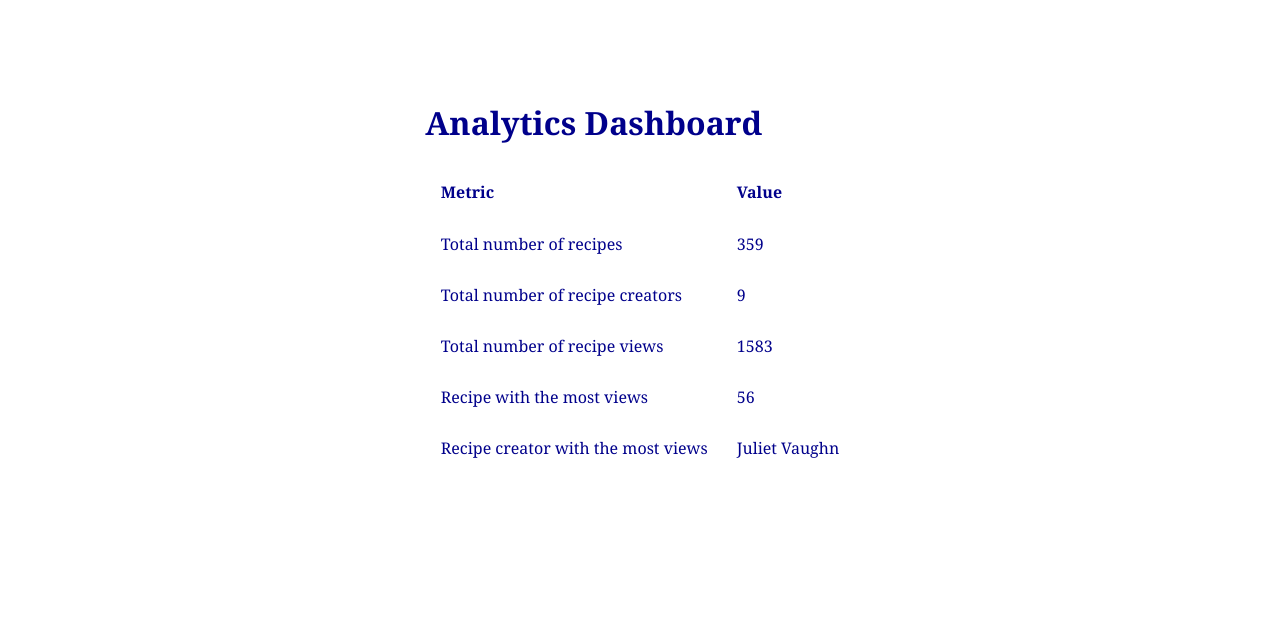
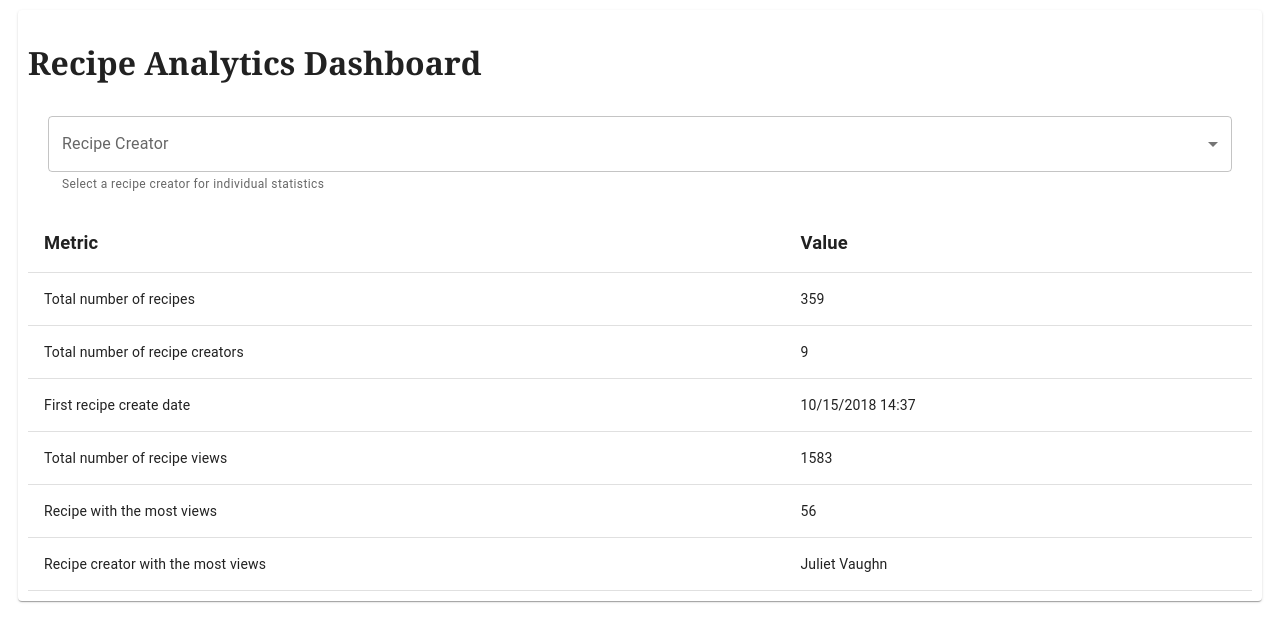
Before and after one commit to frodolfo/analytics-dashboard, a React app: page / in a window 1280 px wide. Shown: the top 642 px of the page. Built offline with nearby package versions, Linux system fonts and the light colour scheme.

Commit message:
Added types, context, and Filter component

```diff
--- a/package.json
+++ b/package.json
@@ -37,6 +37,9 @@
     "webpack-dev-server": "^4.7.4"
   },
   "dependencies": {
+    "@emotion/react": "^11.8.2",
+    "@emotion/styled": "^11.8.1",
+    "@mui/material": "^5.5.3",
     "core-js": "^3.21.1",
     "raf": "^3.4.1",
     "react": "^17.0.2",
--- /dev/null
+++ b/src/components/Filter/Filter.tsx
@@ -0,0 +1,54 @@
+import React, { ReactNode, useState } from "react";
+import {
+  Box,
+  FormControl,
+  FormHelperText,
+  InputLabel,
+  MenuItem,
+  Select,
+} from "@mui/material";
+
+import "./Filter.css";
+
+const Filter = (props: any) => {
+  const [recipeCreator, setRecipeCreator] = useState("");
+  const DATA: string[] = props.data || [];
+
+  const handleChange = (event: any) => {
+    event.preventDefault();
+
+    let creator = event.target.value;
+
+    setRecipeCreator(creator);
+    props?.callback(creator);
+  };
+
+  return (
+    <Box className="container">
+      <FormControl fullWidth>
+        <InputLabel id="recipeCreator">Recipe Creator</InputLabel>
+        <Select
+          labelId="recipeCreator"
+          id="creatorSelect"
+          value={recipeCreator}
+          label="Recipe Creator"
+          onChange={handleChange}
+        >
+          <MenuItem key="0" value="All">
+            -- All --
+          </MenuItem>
+          {DATA.map((data: string, index: number) => (
+            <MenuItem key={(index + 1).toString()} value={data}>
+              {data}
+            </MenuItem>
+          ))}
+        </Select>
+        <FormHelperText>
+          Select a recipe creator for individual statistics
+        </FormHelperText>
+      </FormControl>
+    </Box>
+  );
+};
+
+export default Filter;
--- a/src/components/TableView/TableView.css
+++ b/src/components/TableView/TableView.css
@@ -1,12 +1,17 @@
-table {
-  display: table;
+tr {
+  height: 40px !important;
 }
 
-table th {
-  text-align: left;
-  padding: 0.85rem;
+th {
+  max-width: 125px;
+  min-width: 125px;
+  overflow-x: auto;
+  white-space: nowrap;
+  font-weight: bold;
+  font-size: 1.15rem;
 }
 
-table td {
-  padding: 0.85rem;
+th .header {
+  font-size: 1.15rem;
+  font-weight: bold;
 }
--- a/src/components/TableView/TableView.tsx
+++ b/src/components/TableView/TableView.tsx
@@ -1,33 +1,55 @@
-import React from "react"
-import "./TableView.css"
+import React, { useContext, useEffect, useState } from "react";
+import {
+  Table,
+  TableBody,
+  TableCell,
+  TableHead,
+  TableRow,
+} from "@mui/material";
 
-type metricType = {
-  title: number,
-  value: string | Date | number | any
-}
+import RecipeType from "../../types/RecipeType";
+import MetricType from "../../types/MetricType";
+import RecipesContext from "../../contexts/RecipesContext";
+
+import "./TableView.css";
 
 const TableView = (props: any) => {
-  const DATA = props.data || []
-  const METRICS = props.metrics || []
+  const [recipeData, setRecipeData] = useState<RecipeType[]>([]);
+  const contextValue = useContext(RecipesContext);
+  const METRICS: MetricType[] = props.metrics || [];
+
+  useEffect(() => {
+    setRecipeData([...contextValue]);
+  }, [contextValue]);
+
+  const tableContent = () => {
+    if (recipeData.length > 0) {
+      return METRICS.map((metric: MetricType, index: number) => (
+        <TableRow key={index.toString()}>
+          <TableCell>{metric.title}</TableCell>
+          <TableCell>{metric.value(recipeData)}</TableCell>
+        </TableRow>
+      ));
+    } else {
+      return <></>;
+    }
+  };
 
   return (
-    <table>
-      <thead>
-        <tr>
-          <th>Metric</th>
-          <th>Value</th>
-        </tr>
-      </thead>
-      <tbody>
-        {METRICS.map((metric: metricType, index: number) => (
-          <tr key={index}>
-            <td>{metric.title}</td>
-            <td>{metric.value(DATA)}</td>
-          </tr>
-        ))}
-      </tbody>
-    </table>
+    <Table>
+      <TableHead>
+        <TableRow>
+          <TableCell>
+            <span className="header">Metric</span>
+          </TableCell>
+          <TableCell>
+            <span className="header">Value</span>
+          </TableCell>
+        </TableRow>
+      </TableHead>
+      <TableBody>{tableContent()}</TableBody>
+    </Table>
   );
 };
 
-export default TableView
+export default TableView;
--- a/src/components/index.ts
+++ b/src/components/index.ts
@@ -1,3 +1,4 @@
 import TableView from "./TableView/TableView";
+import Filter from "./Filter/Filter";
 
-export { TableView };
+export { TableView, Filter };
--- /dev/null
+++ b/src/contexts/RecipesContext.ts
@@ -0,0 +1,6 @@
+import { createContext } from "react";
+import RecipeType from "../types/RecipeType";
+
+const RecipeContext = createContext<RecipeType[]>([]);
+
+export default RecipeContext;
--- a/src/index.css
+++ b/src/index.css
@@ -9,9 +9,10 @@ body {
 }
 
 .container {
-  display: flexbox;
-  flex-direction: row;
-  padding: 40px;
-  margin: 40px auto;
-  width: fit-content;
+  overflow-x: auto;
+  margin-right: auto;
+  margin-left: auto;
+  margin-top: 50px;
+  padding: 10px;
+  margin: 10px;
 }
--- a/src/pages/Dashboard.tsx
+++ b/src/pages/Dashboard.tsx
@@ -1,24 +1,56 @@
-import React, { useEffect } from "react"
-import { TableView } from "../components/"
-import SMetrics from "../services/metrics"
+import React, { useEffect, useState } from "react";
+import Paper from "@mui/material/Paper";
+import { TableView, Filter } from "../components/";
+
+import RecipeType from "../types/RecipeType";
+import Metrics from "../services/metrics";
+import RecipesContext from "../contexts/RecipesContext";
 
 // Since it's a static data source, we'll just read it in
 // ahead of time and not have utilize useEffect to read the
 // data in.
-import recipeData from "../../data.json"
-
+import recipeData from "../../data.json";
 
 const Dashboard = () => {
+  const [recipeCreators, setRecipeCreators] = useState<string[]>([]);
+  const [recipeItems, setRecipeItems] = useState<RecipeType[]>([]);
+
+  const filterRecipeDataByCreator = (creator: string): void => {
+    let filteredRecipes: RecipeType[] = [];
+
+    if (!creator || creator.toUpperCase() === "ALL") {
+      filteredRecipes = [...recipeData];
+    } else {
+      filteredRecipes = recipeData.filter((recipe: RecipeType) => {
+        if (recipe.created_by === creator) {
+          return recipe;
+        }
+      });
+    }
+    setRecipeItems([...filteredRecipes]);
+  };
+
   useEffect(() => {
-    console.log('recipeData:', recipeData);
-  }, [])
+    let creators: Set<string> = new Set();
+
+    setRecipeItems([...recipeData]);
+
+    recipeData.map((recipe: RecipeType) => {
+      creators.add(recipe.created_by);
+    });
+
+    setRecipeCreators([...creators].sort());
+  }, []);
 
   return (
-    <div className="container">
-      <h1>Analytics Dashboard</h1>
-        <TableView data={recipeData} metrics={SMetrics} />
-    </div>
+    <RecipesContext.Provider value={recipeItems}>
+      <Paper className="container">
+        <h1>Recipe Analytics Dashboard</h1>
+        <Filter data={recipeCreators} callback={filterRecipeDataByCreator} />
+        <TableView metrics={Metrics} />
+      </Paper>
+    </RecipesContext.Provider>
   );
 };
 
-export default Dashboard
+export default Dashboard;
--- a/src/services/metrics.ts
+++ b/src/services/metrics.ts
@@ -1,11 +1,4 @@
-type RecipeItem = {
-  recipe_id: number;
-  created: Date;
-  modified: Date;
-  name: string;
-  created_by: string;
-  total_recipe_views: number;
-};
+import RecipeItem from "../types/RecipeType";
 
 const METRICS = [
   {
@@ -23,18 +16,14 @@ const METRICS = [
       return numOfCreators.size;
     },
   },
-  // {
-  //   title: "First recipe create date",
-  //   value: (dataArray: RecipeItem[]): Date =>
-  //     dataArray.map<Date>(data: RecipeItem => dataArray.created).slice().sort((a: Date, b: Date) => b - a)
-
-  //     // dataArray.map(data: RecipeItem => dataArray.created).sort((a: Date, b: Date) => b - a)
-  //     //   .slice()
-  //     //   .sort(
-  //     //     (a: RecipeItem, b: RecipeItem) =>
-  //     //       b.created - a.created
-  //     //   )[0].created,
-  // },
+  {
+    title: "First recipe create date",
+    value: (dataArray: RecipeItem[]): string =>
+      dataArray.sort(
+        (prev: RecipeItem, curr: RecipeItem): number =>
+          Date.parse(prev.created) - Date.parse(curr.created)
+      )[0].created,
+  },
   {
     title: "Total number of recipe views",
     value: (dataArray: RecipeItem[]): number =>
--- /dev/null
+++ b/src/types/MetricType.ts
@@ -0,0 +1,6 @@
+type MetricType = {
+  title: number;
+  value: string | Date | number | any;
+};
+
+export default MetricType;
--- /dev/null
+++ b/src/types/RecipeType.ts
@@ -0,0 +1,10 @@
+type RecipeItem = {
+  recipe_id: number;
+  created: string;
+  modified: string;
+  name: string;
+  created_by: string;
+  total_recipe_views: number;
+};
+
+export default RecipeItem;
```
Also changed, not shown: 1 other file (tests, documents, lock files or other folders).
